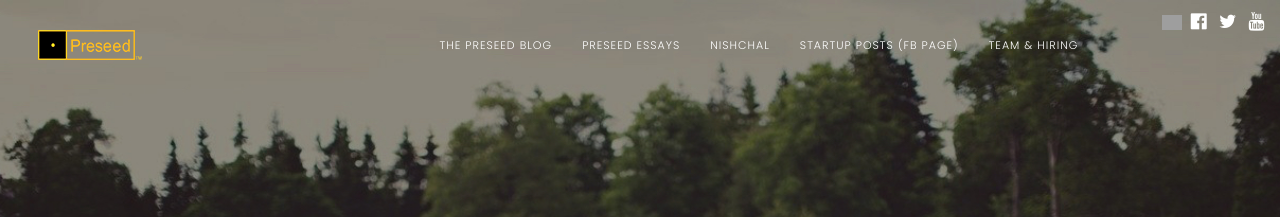
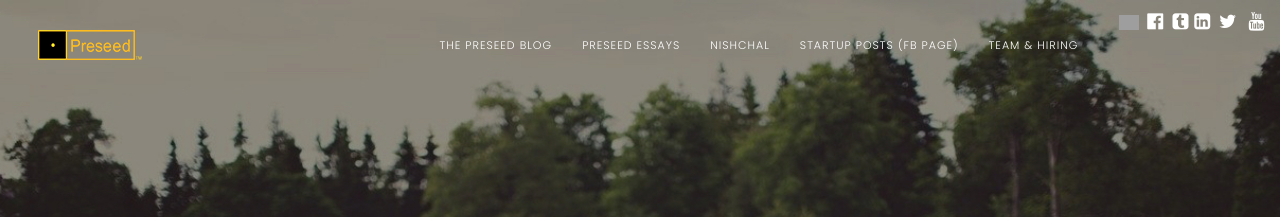
Before and after one commit to preseed/DW-PRESEEDED.PRESEED.IN, a plain HTML site: page index.html in a window 1280 px wide. Shown: the top 217 px of the page. Drawn offline with Linux system fonts and the light colour scheme; some packages are replaced by stand-ins of ours; grey boxes are pictures that could not be loaded.

Commit message:
First Commit

```diff
--- a/index.html
+++ b/index.html
@@ -49,6 +49,12 @@
                 </a>
                 <a style="text-decoration: none;" href="https://www.facebook.com/thepreseed" target="_blank" title="">
                     <i class="fa fa-fw fa-facebook-official fa-lg"></i>
+                </a>
+                <a style="text-decoration: none; ;" href="https://blog.preseed.in/" target="_blank" title="">
+                    <i class="fa fa-tumblr-square fa-lg"></i>
+                </a>
+                <a style="text-decoration: none; ;" href="https://www.linkedin.com/company/preseed/" target="_blank" title="">
+                    <i class="fa fa-linkedin-square fa-lg"></i>
                 </a>
                 <a style="text-decoration: none;" href="https://twitter.com/nishchal" target="_blank" title="">
                     <i class="fa fa-fw fa-twitter fa-lg"></i>
```
